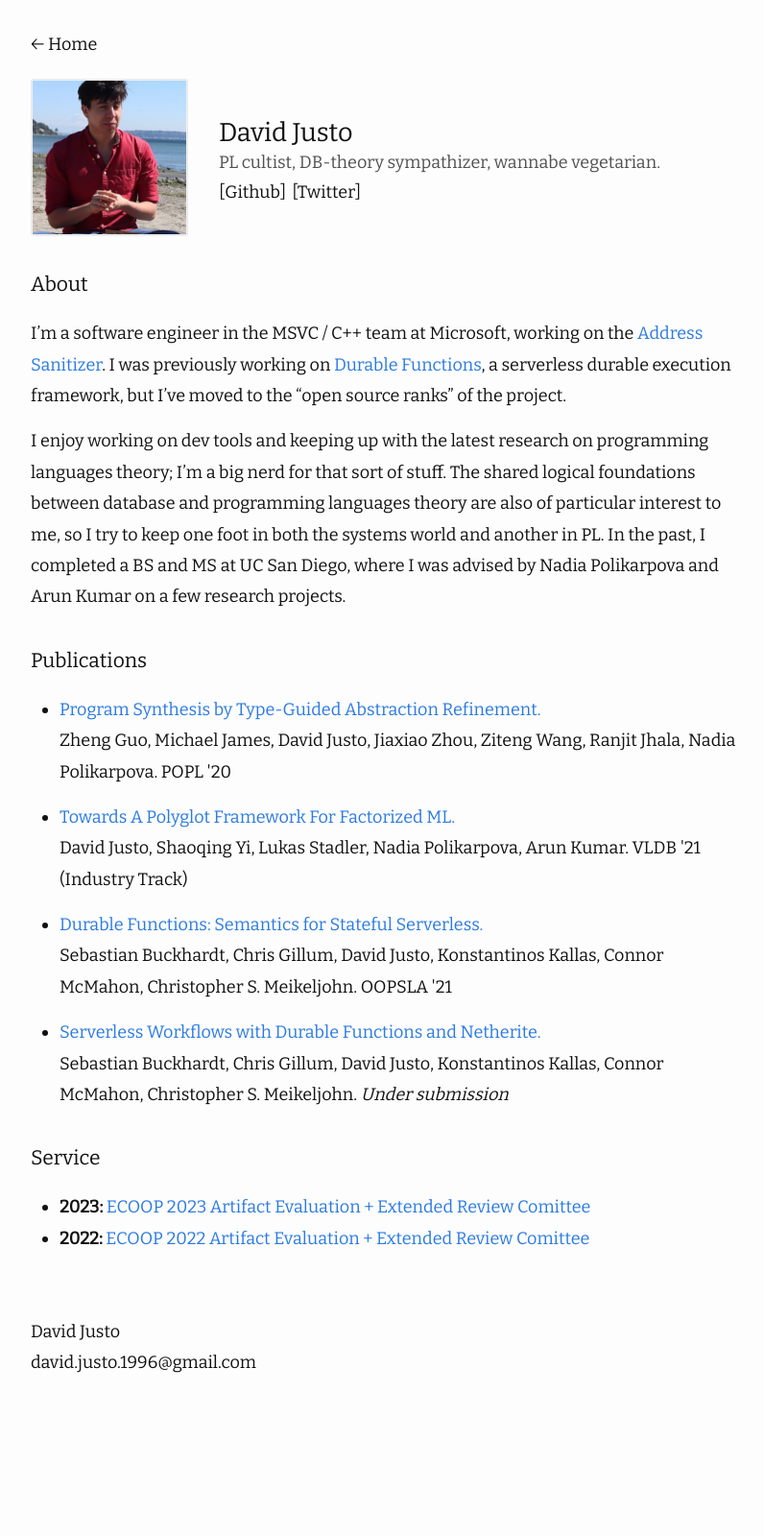
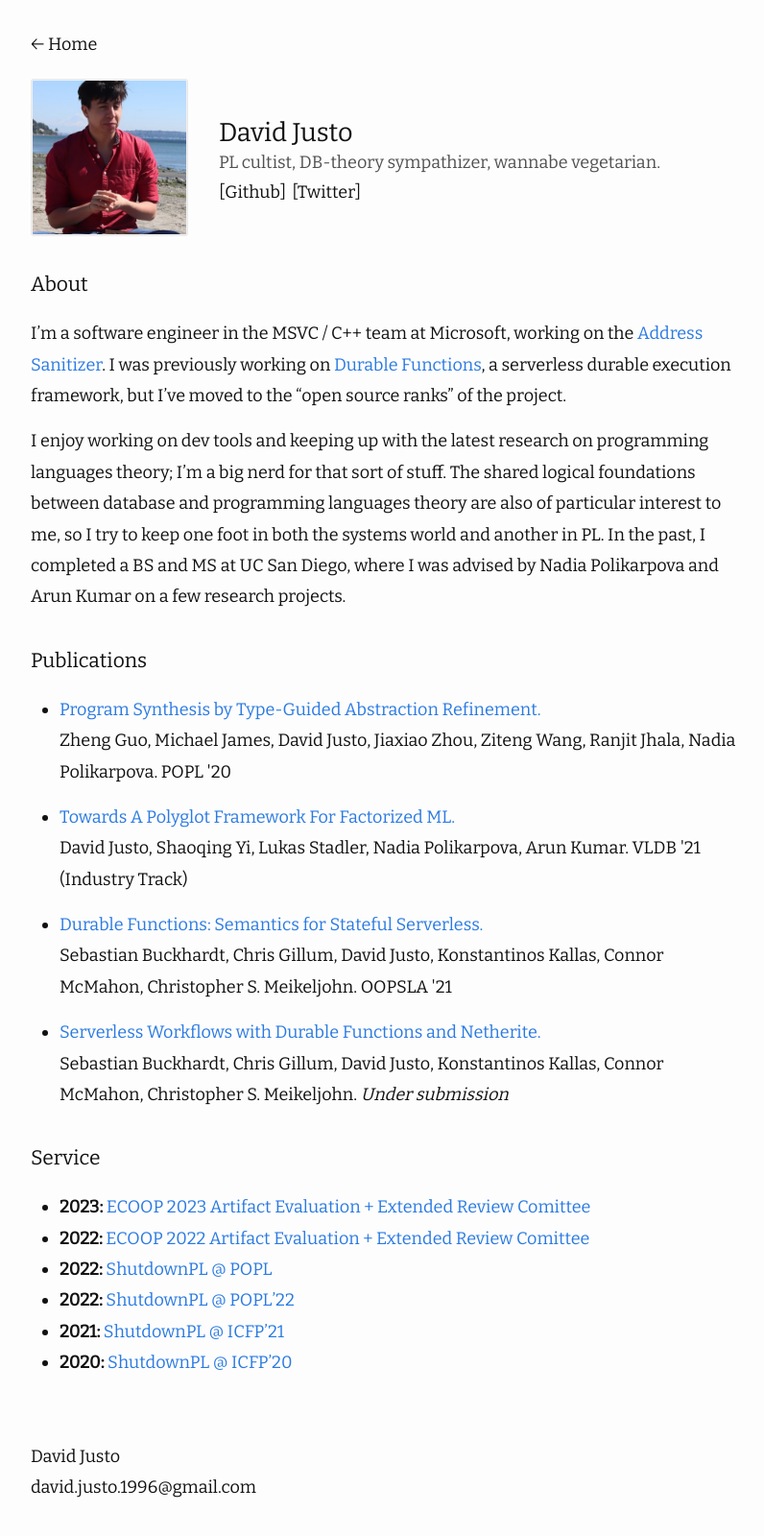
Before and after one commit to davidmrdavid/davidmrdavid.github.io, a Jekyll site: the page built from about.md, in a window 1280 px wide. Shown: the whole page at 96% size, without its empty margins (238-1034 px from the left). Built offline with Jekyll 4.4.1, drawn with Linux system fonts in a browser that asks for light colours; nearby versions of some CDN libraries; our own code applies the rules of GitHub Pages for plain Markdown files; before the commit the page ends 1471 px from its top, so only the background shows below that.

Commit message:
add shutdownPL references

```diff
--- a/about.md
+++ b/about.md
@@ -22,3 +22,7 @@
 ### Service
 - **2023:** [ECOOP 2023 Artifact Evaluation + Extended Review Comittee](https://2023.ecoop.org/committee/ecoop-2023-research-papers-extended-review-committee)
 - **2022:** [ECOOP 2022 Artifact Evaluation + Extended Review Comittee](https://2022.ecoop.org/committee/ecoop-2022-papers-extended-review-committee-)
+- **2022:** [ShutdownPL @ POPL](https://popl22.sigplan.org/track/POPL-2022-diversity-equity-inclusion)
+- **2022:** [ShutdownPL @ POPL'22](https://popl22.sigplan.org/track/POPL-2022-diversity-equity-inclusion)
+- **2021:** [ShutdownPL @ ICFP'21](https://icfp21.sigplan.org/details/icfp-2021-social-events/12/ShutdownPL)
+- **2020:** [ShutdownPL @ ICFP'20](https://icfp20.sigplan.org/details/icfp-2020-social-events/14/ShutdownPL-Keynote-and-Getting-Started-With-Anti-racist-Action)
```
